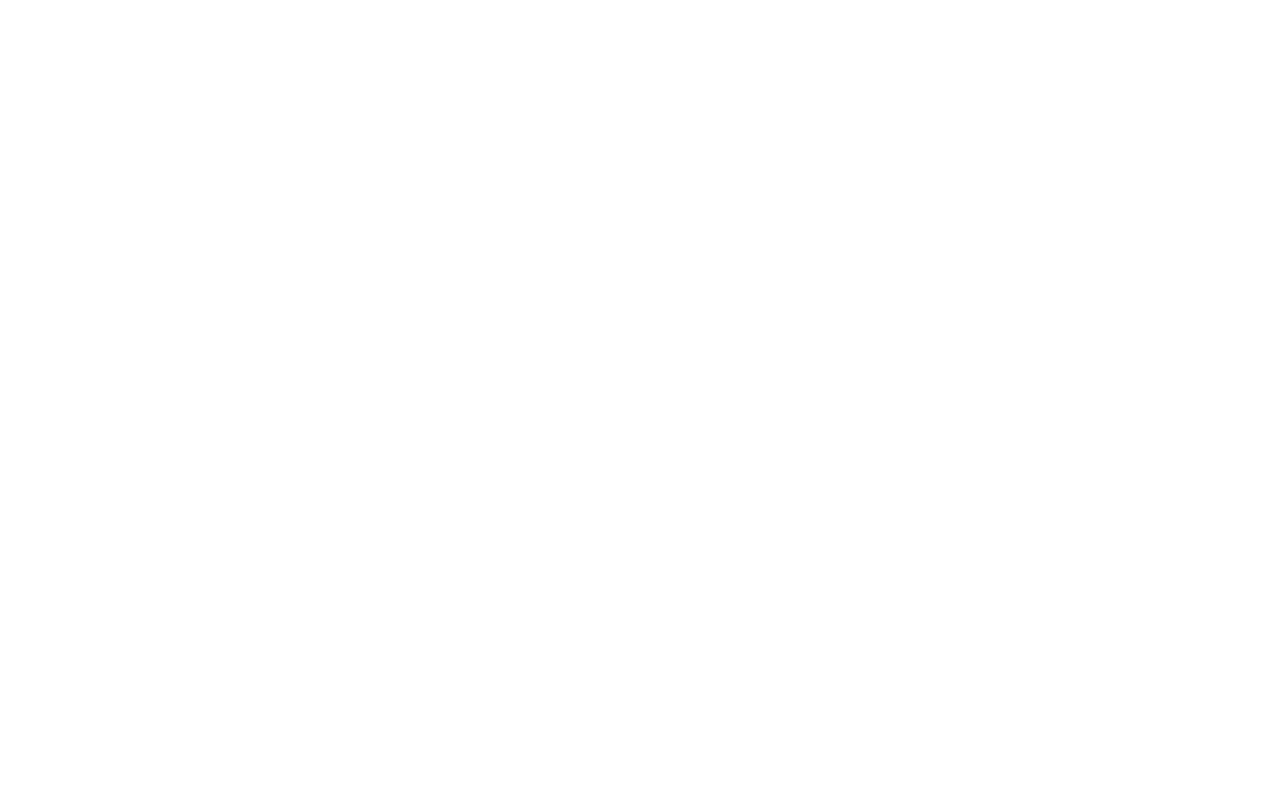
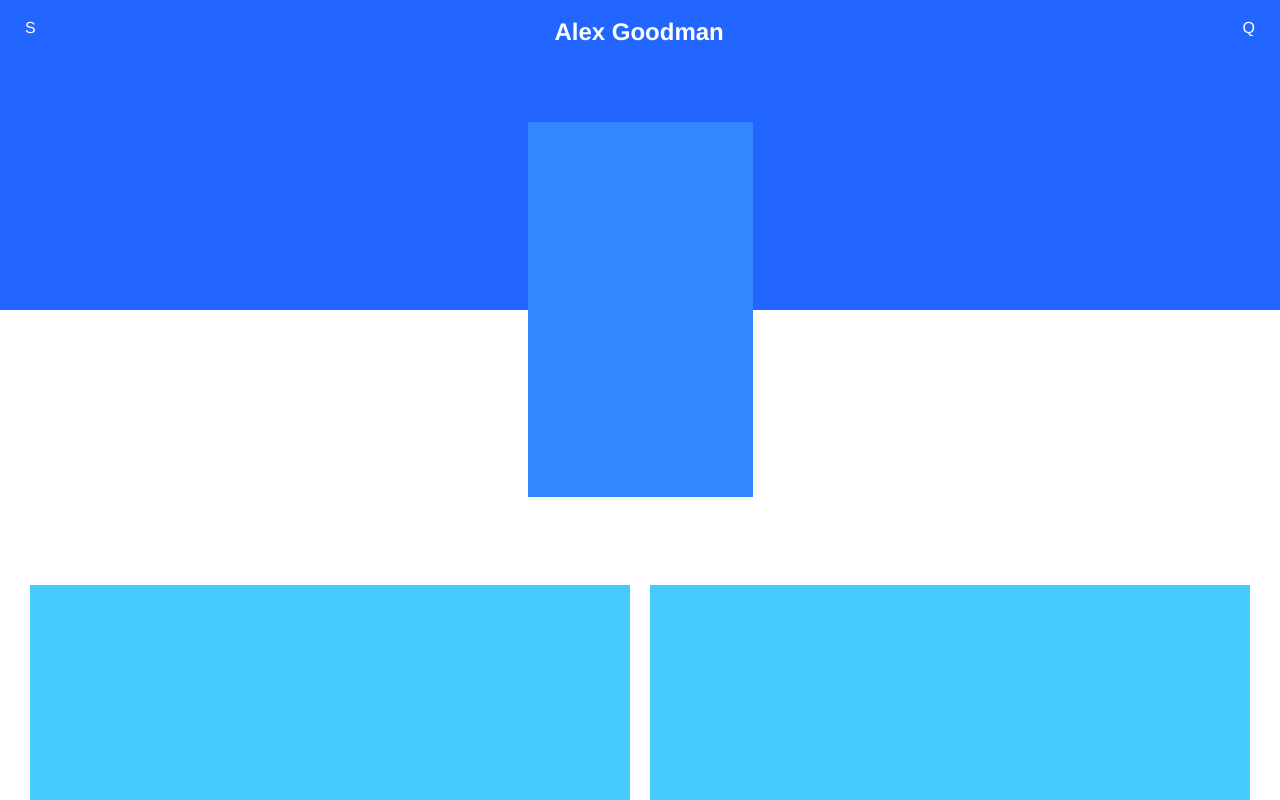
Before and after one commit to alexthegoodman/commonplace, a Next.js app in the folder packages/commonplace-web/: page /profile in a window 1280 px wide. Built offline with nearby package versions, Linux system fonts and the light colour scheme.

Commit message:
nav updates

```diff
--- a/packages/commonplace-web/components/PrimaryHeader/PrimaryHeader.scss
+++ b/packages/commonplace-web/components/PrimaryHeader/PrimaryHeader.scss
@@ -3,6 +3,22 @@
   top: 0;
   width: 100vw;
   z-index: 3;
+
+  &.whiteHeader {
+    .primaryHeaderInner {
+      .headerIcon {
+        a {
+          color: white;
+          text-decoration: none;
+        }
+      }
+      .headerTitleWrapper {
+        .title {
+          color: white;
+        }
+      }
+    }
+  }
 
   .primaryHeaderInner {
     display: flex;
@@ -12,6 +28,10 @@
     .headerIcon {
     }
     .headerTitleWrapper {
+      .title {
+        font-size: 24px;
+        font-weight: 600;
+      }
     }
   }
 }
--- a/packages/commonplace-web/components/PrimaryHeader/PrimaryHeader.tsx
+++ b/packages/commonplace-web/components/PrimaryHeader/PrimaryHeader.tsx
@@ -13,13 +13,15 @@ const PrimaryHeader: React.FC<PrimaryHeaderProps> = ({
 }) => {
   const clickHandler = (e: MouseEvent) => onClick(e);
   return (
-    <header className="primaryHeader">
+    <header className={`primaryHeader ${className}`}>
       <div className="primaryHeaderInner">
         <div className="headerIcon headerLeftIcon">{leftIcon}</div>
         <div className="headerTitleWrapper">
-          {title ?? <h1 className="title">{title}</h1>}
-          {titleComponent ?? (
+          {title ? <h1 className="title">{title}</h1> : <></>}
+          {titleComponent ? (
             <div className="titleComponent">{titleComponent}</div>
+          ) : (
+            <></>
           )}
         </div>
         <div className="headerIcon headerRightIcon">{rightIcon}</div>
--- a/packages/commonplace-web/pages/profile.tsx
+++ b/packages/commonplace-web/pages/profile.tsx
@@ -1,9 +1,34 @@
 import type { NextPage } from "next";
 import Link from "next/link";
 import PrimaryHeader from "../components/PrimaryHeader/PrimaryHeader";
+import ProfileIntro from "../components/ProfileIntro/ProfileIntro";
+import ProfilePosts from "../components/ProfilePosts/ProfilePosts";
 
 const Profile: NextPage = () => {
-  return <></>;
+  return (
+    <section className="profile">
+      <div className="profileInner">
+        <PrimaryHeader
+          className="whiteHeader"
+          leftIcon={
+            <Link href="/settings">
+              <a>S</a>
+            </Link>
+          }
+          title="Alex Goodman"
+          rightIcon={
+            <Link href="/queue">
+              <a>Q</a>
+            </Link>
+          }
+        />
+        <div className="scrollContainer">
+          <ProfileIntro />
+          <ProfilePosts />
+        </div>
+      </div>
+    </section>
+  );
 };
 
 export default Profile;
--- a/packages/commonplace-web/pages/updates.tsx
+++ b/packages/commonplace-web/pages/updates.tsx
@@ -9,7 +9,7 @@ const Updates: NextPage = () => {
       <div className="updatesInner">
         <PrimaryHeader
           leftIcon={
-            <Link href="/">
+            <Link href="/queue">
               <a>Q</a>
             </Link>
           }
```
Also changed, not shown: packages/commonplace-web/pages/index.tsx (+1 -27 lines).
